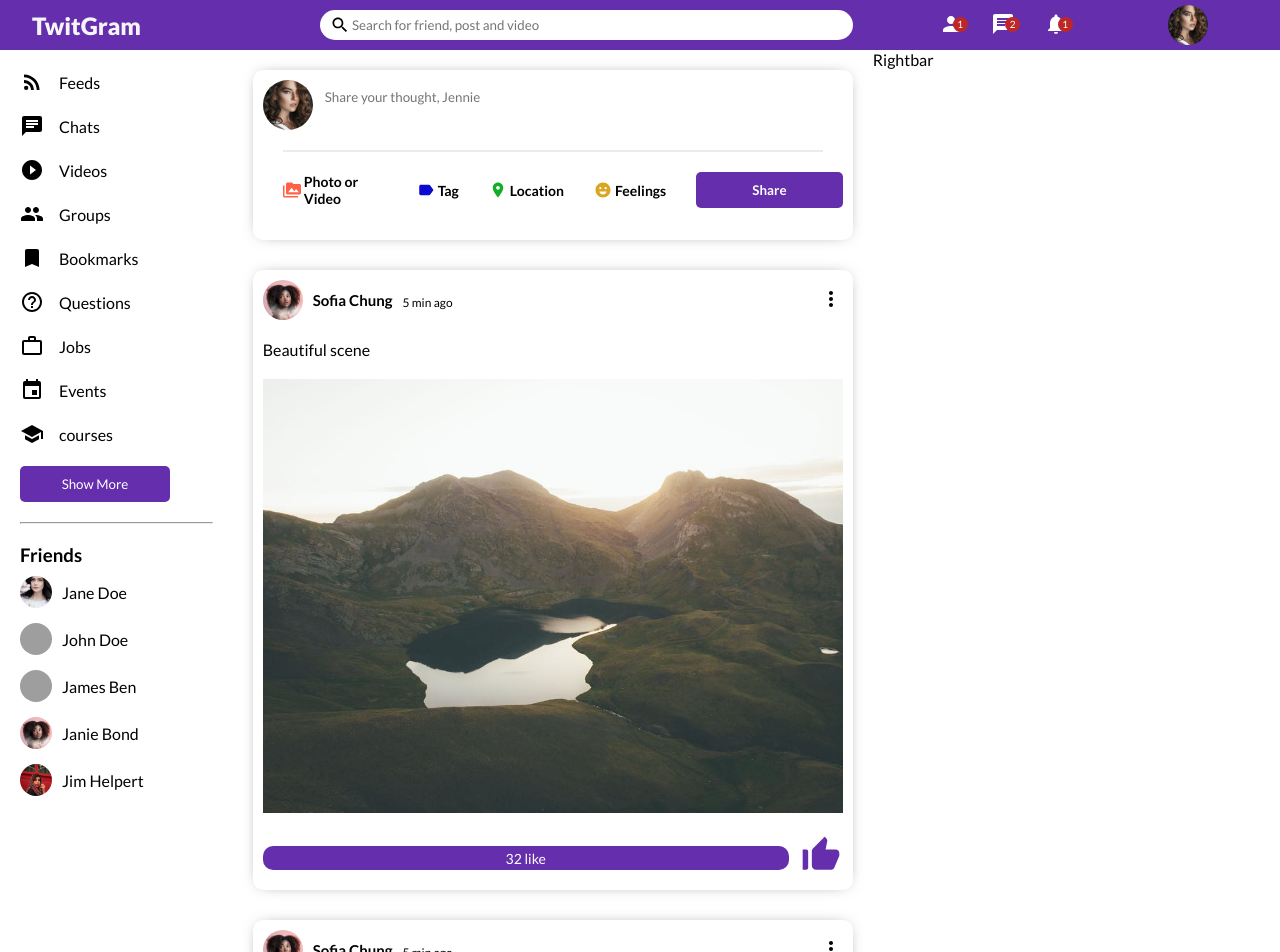
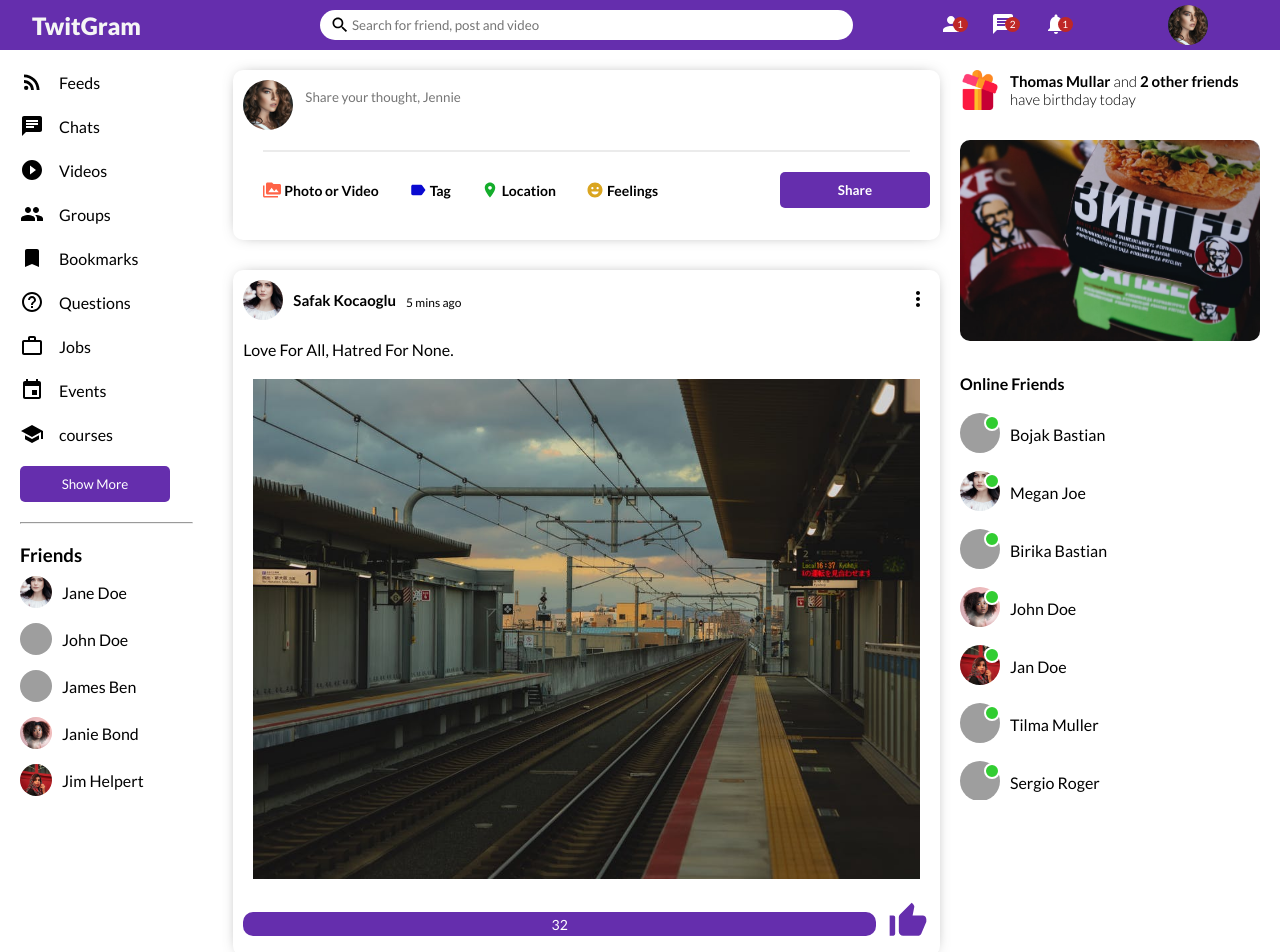
Before and after one commit to TtaifRS/TwitGram, a React (Create React App) app in the folder client/: page / in a window 1280 px wide. Shown: the top 952 px of the page. Built offline with nearby package versions, Linux system fonts and the light colour scheme; grey boxes are pictures that could not be loaded; the HTML template or start-up script is replaced by a standard one.

Commit message:
homepage full front

```diff
--- a/client/src/Components/Feed/feed.css
+++ b/client/src/Components/Feed/feed.css
@@ -1,5 +1,5 @@
 .feedContainer {
-  flex: 5.5;
+  flex: 7;
 }
 
 .feedWrapper {
--- a/client/src/Components/Feed/index.js
+++ b/client/src/Components/Feed/index.js
@@ -3,17 +3,16 @@ import './feed.css';
 
 import Share from '../Share';
 import Post from '../Post';
+import { Posts } from '../dummyData';
 
 const Feed = () => {
   return (
     <div className="feedContainer">
       <div className="feedWrapper">
         <Share />
-        <Post />
-        <Post />
-        <Post />
-        <Post />
-        <Post />
+        {Posts.map((post) => (
+          <Post key={post.id} post={post} />
+        ))}
       </div>
     </div>
   );
--- a/client/src/Components/LeftBar/leftBar.css
+++ b/client/src/Components/LeftBar/leftBar.css
@@ -2,6 +2,9 @@
   flex: 2;
   height: calc(100vh - 50px);
   overflow-y: scroll;
+  position: -webkit-sticky;
+  position: sticky;
+  top: 50px;
 }
 
 ::-webkit-scrollbar {
--- a/client/src/Components/Post/index.js
+++ b/client/src/Components/Post/index.js
@@ -1,31 +1,51 @@
 import './post.css';
 import { MoreVert, ThumbUpAlt } from '@material-ui/icons';
 
-const Post = () => {
+import { Users } from '../dummyData';
+import { useState } from 'react';
+
+const Post = ({ post }) => {
+  const [like, setLike] = useState(post.like);
+  const [isLiked, setIsLiked] = useState(false);
+
+  const likeHandler = () => {
+    setLike(isLiked ? like - 1 : like + 1);
+    setIsLiked(!isLiked);
+  };
+  console.log(like);
   return (
     <div className="postContainer">
       <div className="postWrapper">
         <div className="postTop">
           <div className="postTopLeft">
             <img
-              src="/assets/person/4.jpg"
+              src={
+                Users.filter((user) => user.id === post.userId)[0]
+                  .profilePicture
+              }
               alt="name"
               className="postProfilePic"
             />
-            <span className="postUserName">Sofia Chung</span>
-            <span className="postTime">5 min ago</span>
+            <span className="postUserName">
+              {Users.filter((user) => user.id === post.userId)[0].username}
+            </span>
+            <span className="postTime">{post.date}</span>
           </div>
           <div className="postTopRight">
             <MoreVert className="postIcon" />
           </div>
         </div>
         <div className="postCenter">
-          <span className="postText">Beautiful scene</span>
-          <img src="/assets/post/8.jpeg" alt="train" className="postImg" />
+          <span className="postText">{post?.desc}</span>
+          <img src={post?.photo} alt="train" className="postImg" />
         </div>
         <div className="postBottom">
-          <span className="postLike">32 like</span>
-          <ThumbUpAlt htmlColor="#652EAD" className="postLikeIcon" />
+          <span className="postLike">{like}</span>
+          <ThumbUpAlt
+            htmlColor="#652EAD"
+            className="postLikeIcon"
+            onClick={likeHandler}
+          />
         </div>
       </div>
     </div>
--- a/client/src/Components/Post/post.css
+++ b/client/src/Components/Post/post.css
@@ -74,4 +74,15 @@
   cursor: pointer;
   position: relative;
   top: -3px;
+  z-index: 1;
 }
+
+@media only screen and (max-width: 768px) {
+  .postContainer {
+    overflow: hidden;
+  }
+  .postWrapper {
+    padding: 10px;
+    width: calc(100vw-10px);
+  }
+}
--- a/client/src/Components/RightBar/index.js
+++ b/client/src/Components/RightBar/index.js
@@ -1,8 +1,74 @@
 import React from 'react';
 import './rightBar.css';
 
+const chatDatas = [
+  {
+    src: '/assets/person/2.jpg',
+    name: 'Bojak Bastian',
+  },
+  {
+    src: '/assets/person/1.jpg',
+    name: 'Megan Joe',
+  },
+  {
+    src: '/assets/person/3.jpg',
+    name: 'Birika Bastian',
+  },
+  {
+    src: '/assets/person/4.jpg',
+    name: 'John Doe',
+  },
+  {
+    src: '/assets/person/5.jpg',
+    name: 'Jan Doe',
+  },
+  {
+    src: '/assets/person/6.jpg',
+    name: 'Tilma Muller',
+  },
+  {
+    src: '/assets/person/7.jpg',
+    name: 'Sergio Roger',
+  },
+  {
+    src: '/assets/person/9.jpeg',
+    name: 'Maria dave',
+  },
+];
+
 const RightBar = () => {
-  return <div className="rightbarContainer">Rightbar</div>;
+  return (
+    <div className="rightbarContainer">
+      <div className="rightbarWrapper">
+        <div className="birthdayContainer">
+          <img
+            src="/assets/gift.png"
+            alt="birthday_image"
+            className="birthdayImg"
+          />
+          <span className="birthdyText">
+            <b>Thomas Mullar</b> and <b>2 other friends</b> have birthday today
+          </span>
+        </div>
+        <img src="/assets/ad.png" alt="ad" className="rightbarAd" />
+        <h4 className="rightbarTitle">Online Friends</h4>
+        <ul className="rightbarChatList">
+          {chatDatas.map((data, i) => {
+            const { src, name } = data;
+            return (
+              <li className="rightbarChatFriend" key={i}>
+                <div className="rightbarFriendImgContainer">
+                  <img src={src} alt="" className="rightbarFriendImage" />
+                  <span className="rightbarOnline"></span>
+                </div>
+                <span className="rightbarFriendName">{name}</span>
+              </li>
+            );
+          })}
+        </ul>
+      </div>
+    </div>
+  );
 };
 
 export default RightBar;
--- a/client/src/Components/RightBar/rightBar.css
+++ b/client/src/Components/RightBar/rightBar.css
@@ -1,5 +1,85 @@
 .rightbarContainer {
-  flex: 3.5;
+  flex: 3;
+  height: calc(100vh - 50px);
+  position: -webkit-sticky;
+  position: sticky;
+  overflow-y: scroll;
+  top: 50px;
+}
+::-webkit-scrollbar {
+  width: 5px;
+}
+::-webkit-scrollbar-track {
+  background-color: #f1f1f1;
+}
+::-webkit-scrollbar-thumb {
+  background-color: rgba(179, 179, 179);
+}
+.rightbarWrapper {
+  padding: 20px 20px 0 0;
+}
+
+.birthdayContainer {
+  display: flex;
+  align-items: center;
+}
+
+.birthdayImg {
+  width: 40px;
+  height: 40px;
+  margin-right: 10px;
+}
+
+.birthdyText {
+  font-weight: 300;
+  font-size: 15px;
+}
+
+.rightbarAd {
+  width: 100%;
+  border-radius: 10px;
+  margin: 30px 0;
+}
+.rightbarTitle {
+  margin-bottom: 20px;
+}
+
+.rightbarChatList {
+  margin: 0;
+  padding: 0;
+  list-style-type: none;
+}
+
+.rightbarChatFriend {
+  display: flex;
+  align-items: center;
+  margin-bottom: 15px;
+}
+
+.rightbarFriendImgContainer {
+  margin-right: 10px;
+  position: relative;
+}
+
+.rightbarFriendImage {
+  width: 40px;
+  height: 40px;
+  border-radius: 50%;
+  object-fit: cover;
+}
+
+.rightbarOnline {
+  width: 12px;
+  height: 12px;
+  border-radius: 50%;
+  background-color: limegreen;
+  position: absolute;
+  top: 2px;
+  right: 0;
+  border: 2px solid white;
+}
+.rightbarFriendName {
+  font-weight: 400;
 }
 
 @media only screen and (max-width: 768px) {
--- a/client/src/Components/Topbar/topBar.css
+++ b/client/src/Components/Topbar/topBar.css
@@ -6,6 +6,7 @@
   align-items: center;
   position: sticky;
   top: 0;
+  z-index: 100;
 }
 
 .topbarLeft {
--- /dev/null
+++ b/client/src/Components/dummyData.js
@@ -0,0 +1,139 @@
+export const Users = [
+  {
+    id: 1,
+    profilePicture: 'assets/person/1.jpg',
+    username: 'Safak Kocaoglu',
+  },
+  {
+    id: 2,
+    profilePicture: 'assets/person/2.jpg',
+    username: 'Janell Shrum',
+  },
+  {
+    id: 3,
+    profilePicture: 'assets/person/3.jpg',
+    username: 'Alex Durden',
+  },
+  {
+    id: 4,
+    profilePicture: 'assets/person/4.jpg',
+    username: 'Dora Hawks',
+  },
+  {
+    id: 5,
+    profilePicture: 'assets/person/5.jpg',
+    username: 'Thomas Holden',
+  },
+  {
+    id: 6,
+    profilePicture: 'assets/person/6.jpg',
+    username: 'Shirley Beauchamp',
+  },
+  {
+    id: 7,
+    profilePicture: 'assets/person/7.jpg',
+    username: 'Travis Bennett',
+  },
+  {
+    id: 8,
+    profilePicture: 'assets/person/8.jpeg',
+    username: 'Kristen Thomas',
+  },
+  {
+    id: 9,
+    profilePicture: 'assets/person/9.jpeg',
+    username: 'Gary Duty',
+  },
+  {
+    id: 10,
+    profilePicture: 'assets/person/10.jpg',
+    username: 'Safak Kocaoglu',
+  },
+];
+
+export const Posts = [
+  {
+    id: 1,
+    desc: 'Love For All, Hatred For None.',
+    photo: 'assets/post/1.jpeg',
+    date: '5 mins ago',
+    userId: 1,
+    like: 32,
+    comment: 9,
+  },
+  {
+    id: 2,
+    photo: 'assets/post/2.jpeg',
+    date: '15 mins ago',
+    userId: 2,
+    like: 2,
+    comment: 1,
+  },
+  {
+    id: 3,
+    desc: 'Every moment is a fresh beginning.',
+    photo: 'assets/post/3.jpeg',
+    date: '1 hour ago',
+    userId: 3,
+    like: 61,
+    comment: 2,
+  },
+  {
+    id: 4,
+    photo: 'assets/post/4.jpeg',
+    date: '4 hours ago',
+    userId: 4,
+    like: 7,
+    comment: 3,
+  },
+  {
+    id: 5,
+    photo: 'assets/post/5.jpeg',
+    date: '5 hours ago',
+    userId: 5,
+    like: 23,
+    comment: 5,
+  },
+  {
+    id: 6,
+    photo: 'assets/post/6.jpeg',
+    date: '1 day ago',
+    userId: 6,
+    like: 44,
+    comment: 6,
+  },
+  {
+    id: 7,
+    desc: 'Never regret anything that made you smile.',
+    photo: 'assets/post/7.jpeg',
+    date: '2 days ago',
+    userId: 7,
+    like: 52,
+    comment: 3,
+  },
+  {
+    id: 8,
+    photo: 'assets/post/8.jpeg',
+    date: '3 days ago',
+    userId: 8,
+    like: 15,
+    comment: 1,
+  },
+  {
+    id: 9,
+    desc: 'Change the world by being yourself.',
+    photo: 'assets/post/9.jpeg',
+    date: '5 days ago',
+    userId: 9,
+    like: 11,
+    comment: 2,
+  },
+  {
+    id: 10,
+    photo: 'assets/post/10.jpeg',
+    date: '1 week ago',
+    userId: 10,
+    like: 104,
+    comment: 12,
+  },
+];
```
Also changed, not shown: client/public/assets/ad.png.
